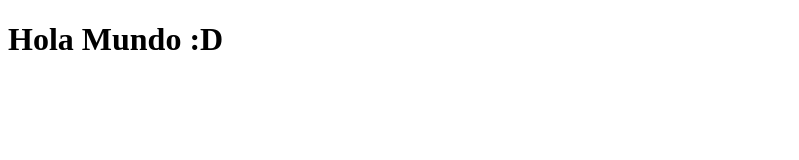
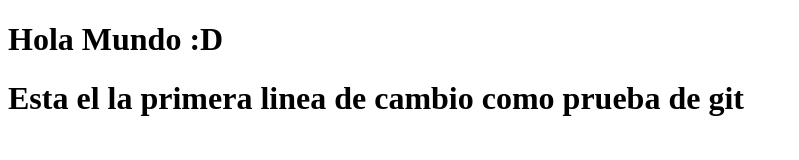
Before and after one commit to PedroGDE/pruebas-git, a plain HTML site: page index.html in a window 1280 px wide. Shown: the whole page, without its empty margins (0-799 px from the left). Drawn offline with Linux system fonts and the light colour scheme.

Commit message:
Cambio minucioso a mi html

```diff
--- a/index.html
+++ b/index.html
@@ -6,5 +6,6 @@
 </head>
 <body>
     <h1>Hola Mundo :D</h1>
+    <h1>Esta el la primera linea de cambio como prueba de git</h1>
 </body>
 </html>
```
